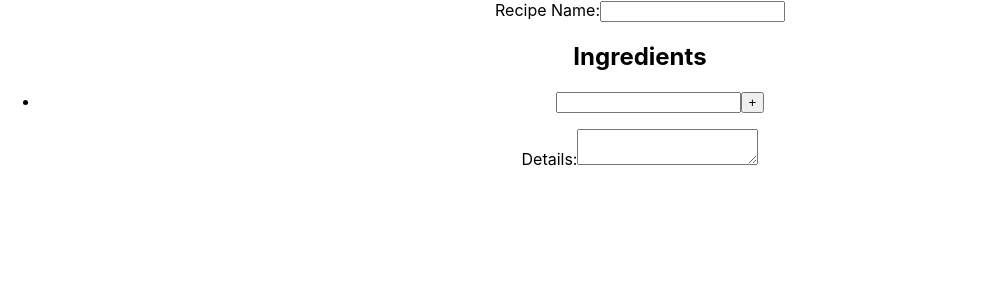
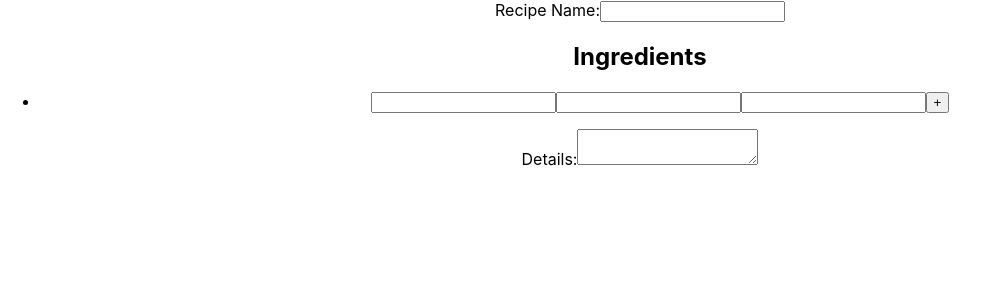
Before and after one commit to RasyadiAbdoellah/mealpreppr, a React (Create React App) app: page / in a window 1280 px wide. Shown: the top 300 px of the page, without its empty margins (0-989 px from the left). Built offline with nearby package versions, Linux system fonts and the light colour scheme.

Commit message:
create Ingredient List component

```diff
--- a/src/components/IngredientItem.js
+++ b/src/components/IngredientItem.js
@@ -0,0 +1,17 @@
+import React from 'react';
+  //IngredientItem will need the following props: addIngredient(eventHandler), removeIngredient(eventHandler), keyCheck(handler), ingredientInput(handler), i(index of array), ingredient(array element), last(boolean)
+
+export default function IngredientList(props) {
+
+  const returnValue = props.last ?
+  (<button onClick={props.addIngredient}> + </button>):
+  (<button onClick={props.removeIngredient}> - </button>)
+  return (
+    <li key={props.index} id={`ingredient_${props.index}`}>
+      <input id={`ingredient_${props.index}_name`} value={props.ingredient.name} onKeyDown={props.keyCheck} onChange={props.ingredientInput}/>
+      <input id={`ingredient_${props.index}_val`} type="number" value={props.ingredient.RecipeIngredients.val} onKeyDown={props.keyCheck} onChange={props.ingredientInput}/>
+      <input id={`ingredient_${props.index}_scale`} value={props.ingredient.RecipeIngredients.scale} onKeyDown={props.keyCheck} onChange={props.ingredientInput}/>
+      {returnValue}
+    </li>
+  )
+}
--- a/src/containers/IngredientList.js
+++ b/src/containers/IngredientList.js
@@ -1,11 +1,18 @@
 import React, {Component} from 'react';
+import IngredientItem from '../components/IngredientItem'
 
 export default class IngredientList extends Component {
   constructor(props){
     super(props)
 
     this.state = {
-      Ingredients:['']
+      Ingredients:[{
+        name:'',
+        RecipeIngredients:{
+          val: '',
+          scale:'',
+        }
+      }]
     }
   }
 
@@ -13,7 +20,13 @@ export default class IngredientList extends Component {
     event.preventDefault()
     const ingredientArr = this.state.Ingredients
 
-    ingredientArr.push('')
+    ingredientArr.push({
+      name:'',
+      RecipeIngredients:{
+        val:'',
+        scale:'',
+      }
+    })
 
     this.setState({Ingredients: ingredientArr})
   }
@@ -26,18 +39,24 @@ export default class IngredientList extends Component {
   }
 
   ingredientInput = (event) => {
-    const target = event.target
-    const index = target.id.split('_')[1]
+    const index = event.target.id.split('_')[1]
+    const key = event.target.id.split('_')[2]
+    const val = event.target.value
     const ingredientArr = this.state.Ingredients
-    ingredientArr[index] = target.value
+
+    if(key === 'val' || key === 'scale'){
+      ingredientArr[index].RecipeIngredients[key] = val
+    } else {
+      ingredientArr[index][key] = val
+
+    }
 
     this.setState({Ingredients:ingredientArr})
   }
 
   removeIngredient = (event) => {
     event.preventDefault()
-    const target = event.target
-    const index = target.id.split('_')[1]
+    const index = event.target.id.split('_')[1]
     const ingredientArr = this.state.Ingredients
 
     ingredientArr.splice(index, 1)
@@ -45,23 +64,29 @@ export default class IngredientList extends Component {
     this.setState({Ingredients: ingredientArr})
   }
   render () {
-    console.log(this.state.Ingredients[0])
 
     const IngredientItems = this.state.Ingredients.map((ingredient, i, array) => {
-      console.log(`test`)
-      console.log(`index is ${i}, element is ${ingredient}, array is ${array}`)
-      if(typeof this.state.Ingredients[i] == 'undefined' || i === array.length-1 ){
+      console.log(this.state.Ingredients[i])
+      if(i === array.length-1 ){
         return (
-          <li id={`ingredient_${i}`}>
-              <input id={`ingredient_${i}_input`} value={ingredient} onKeyDown={this.keyCheck} onChange={this.ingredientInput}/>
-              <button onClick={this.addIngredient}> + </button>
-          </li>
+         <IngredientItem
+         value={ingredient.name}
+         keyCheck={this.keyCheck}
+         ingredientInput={this.ingredientInput}
+         addIngredient={this.addIngredient}
+         removeIngredient={this.removeIngredient}
+         index={i}
+         ingredient={ingredient}
+         last
+         />
         )
       }else {
         return (
-           <li id={`ingredient_${i}`}>
-            <p> {ingredient} </p>
-            <button id={`ingredient_${i}_btn`} onClick={this.removeIngredient}> - </button>
+           <li key={i} id={`ingredient_${i}`}>
+            <input id={`ingredient_${i}_name`} value={ingredient.name} onKeyDown={this.keyCheck} onChange={this.ingredientInput}/>
+            <input id={`ingredient_${i}_val`} type="number" value={ingredient.RecipeIngredients.val} onKeyDown={this.keyCheck} onChange={this.ingredientInput}/>
+            <input id={`ingredient_${i}_scale`} value={ingredient.RecipeIngredients.scale} onKeyDown={this.keyCheck} onChange={this.ingredientInput}/>
+            <button id={`ingredient_${i}_removeBtn`} onClick={this.removeIngredient}> - </button>
           </li>
         )
       }
```
